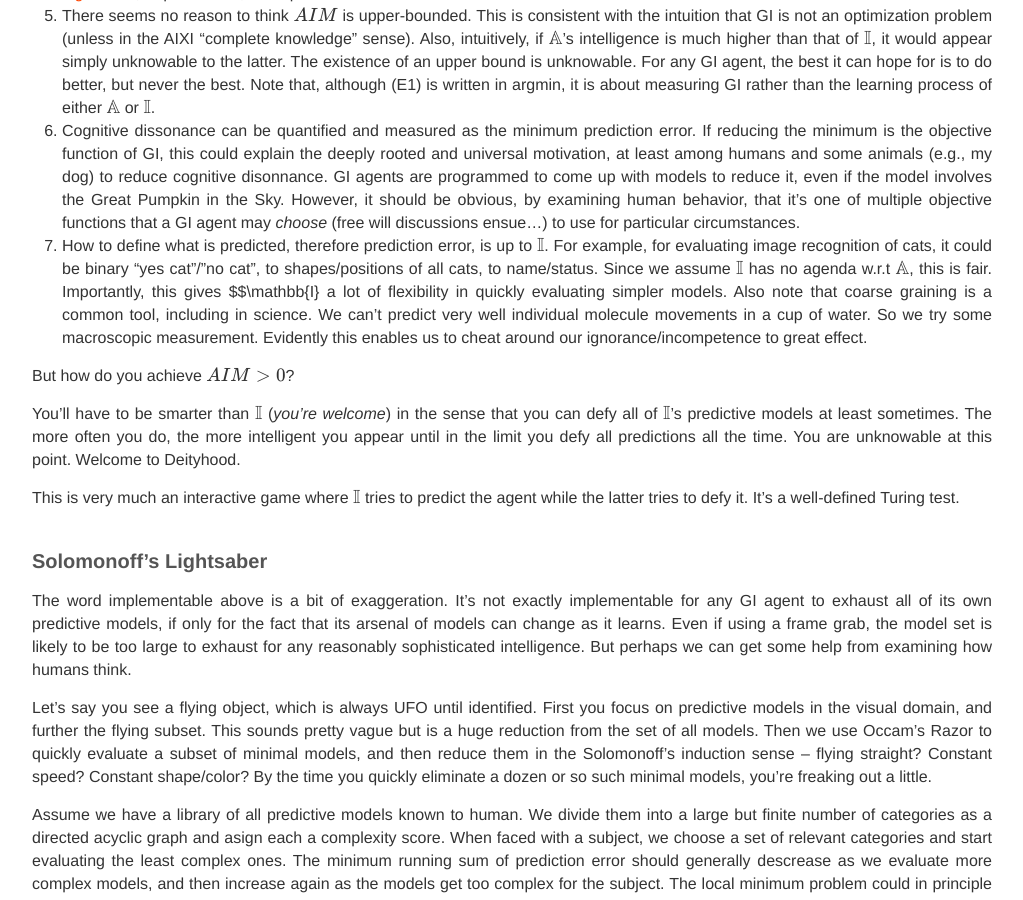
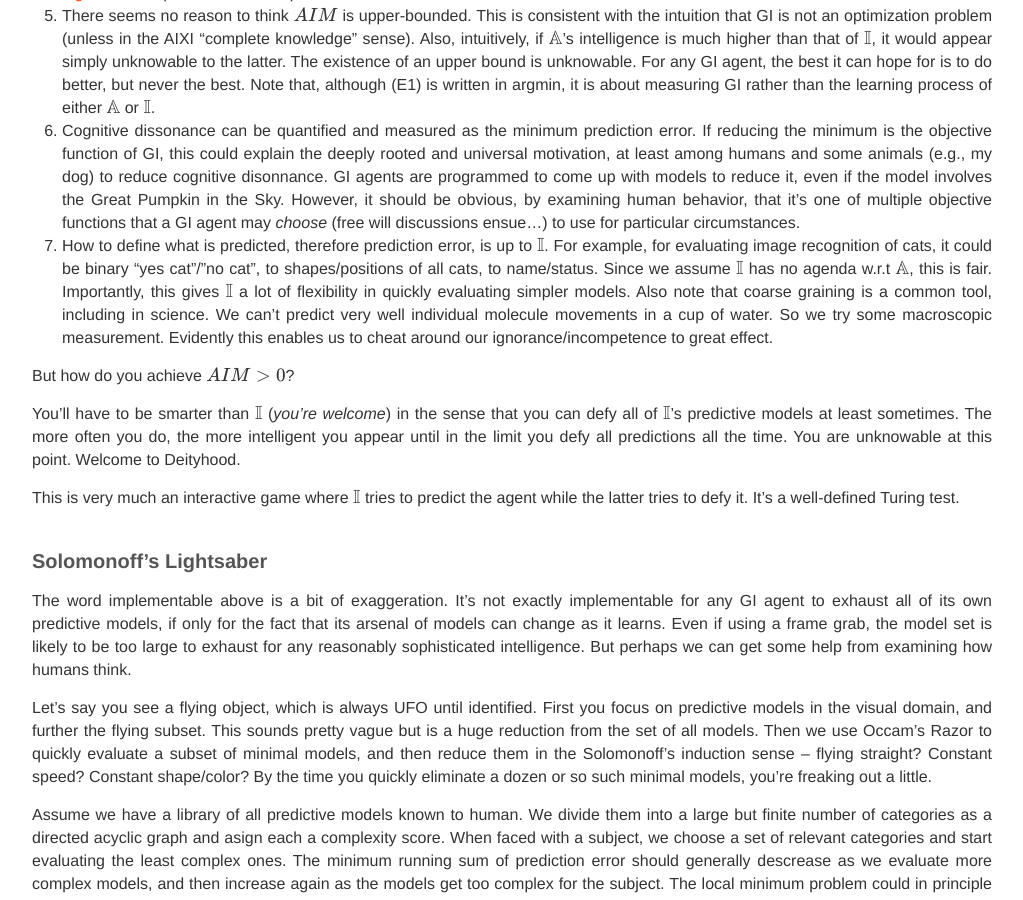
Before and after one commit to BoPengAI/A-Matter-of-Mind, a Jekyll site: the page built from _posts/2022-01-01-a-measure-of-general-intelligence.markdown, in a window 1280 px wide and 900 px high, scrolled down 2840 px. Shown: the whole window, without its empty margins (128-1151 px from the left). Built offline with Jekyll 4.4.1, drawn with Linux system fonts in a browser that asks for light colours; nearby versions of some CDN libraries; our own code applies the rules of GitHub Pages for plain Markdown files; formulas are drawn with MathJax 3.

```diff
--- a/_posts/2022-01-01-a-measure-of-general-intelligence.markdown
+++ b/_posts/2022-01-01-a-measure-of-general-intelligence.markdown
@@ -59,7 +59,7 @@ So it passes some quick boundary sanity checks. Now some observations:
 4. One possible choice for $$w_i$$ is $$2^{-\kappa(M_i)}$$, where $$\kappa(M_i)$$ is the Kolmogorov Complexity of model $$M_i$$. This would be [Solomonoff's Lightsaber](https://www.alignmentforum.org/tag/solomonoff-induction), a quantitative, more powerful version of Occam's Razor.
 5. There seems no reason to think $$AIM$$ is upper-bounded. This is consistent with the intuition that GI is not an optimization problem (unless in the AIXI "complete knowledge" sense). Also, intuitively, if $$\mathbb{A}$$'s intelligence is much higher than that of $$\mathbb{I}$$, it would appear simply unknowable to the latter. The existence of an upper bound is unknowable. For any GI agent, the best it can hope for is to do better, but never the best. Note that, although (E1) is written in argmin, it is about measuring GI rather than the learning process of either $$\mathbb{A}$$ or $$\mathbb{I}$$.
 6. Cognitive dissonance can be quantified and measured as the minimum prediction error. If reducing the minimum is the objective function of GI, this could explain the deeply rooted and universal motivation, at least among humans and some animals (e.g., my dog) to reduce cognitive disonnance. GI agents are programmed to come up with models to reduce it, even if the model involves the Great Pumpkin in the Sky. However, it should be obvious, by examining human behavior, that it's one of multiple objective functions that a GI agent may <i>choose</i> (free will discussions ensue...) to use for particular circumstances.
-7. How to define what is predicted, therefore prediction error, is up to $$\mathbb{I}$$. For example, for evaluating image recognition of cats, it could be binary "yes cat"/"no cat", to shapes/positions of all cats, to name/status. Since we assume $$\mathbb{I}$$ has no agenda w.r.t $$\mathbb{A}$$, this is fair. Importantly, this gives $$\mathbb{I} a lot of flexibility in quickly evaluating simpler models. Also note that coarse graining is a common tool, including in science. We can't predict very well individual molecule movements in a cup of water. So we try some macroscopic measurement. Evidently this enables us to cheat around our ignorance/incompetence to great effect.
+7. How to define what is predicted, therefore prediction error, is up to $$\mathbb{I}$$. For example, for evaluating image recognition of cats, it could be binary "yes cat"/"no cat", to shapes/positions of all cats, to name/status. Since we assume $$\mathbb{I}$$ has no agenda w.r.t $$\mathbb{A}$$, this is fair. Importantly, this gives $$\mathbb{I}$$ a lot of flexibility in quickly evaluating simpler models. Also note that coarse graining is a common tool, including in science. We can't predict very well individual molecule movements in a cup of water. So we try some macroscopic measurement. Evidently this enables us to cheat around our ignorance/incompetence to great effect.
 
 But how do you achieve $$AIM>0$$?
 
```
